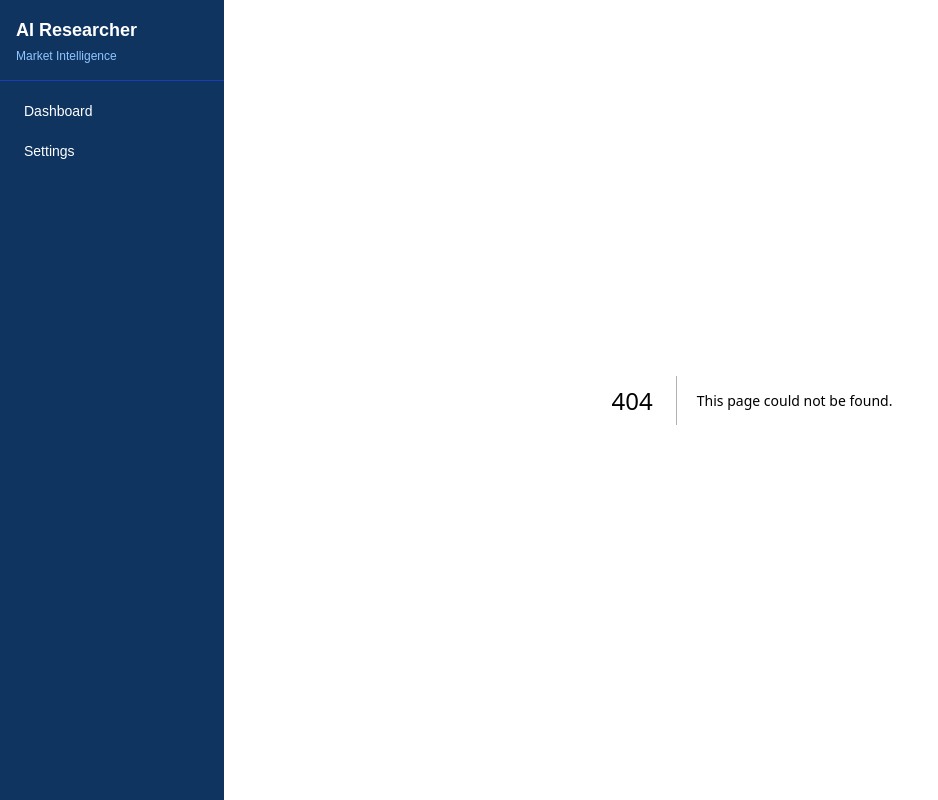
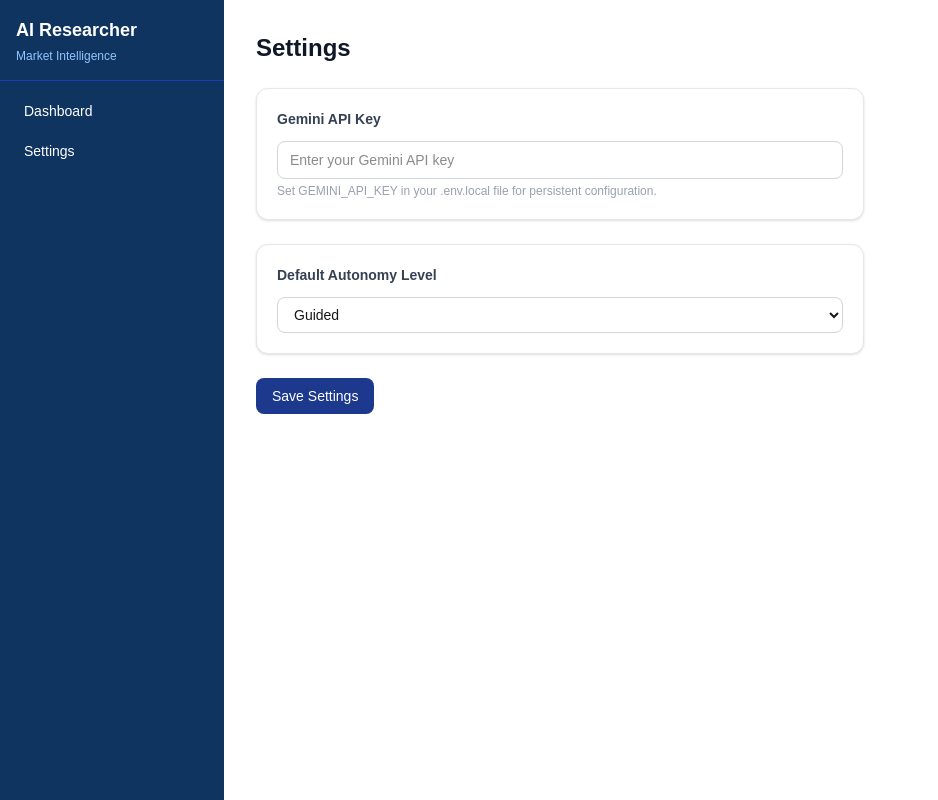
Before and after one commit to riffenconium/market-researcher, a Next.js app: page /settings in a window 1280 px wide. Before the commit this address had no page. Shown: the whole page, without its empty margins (0-938 px from the left). Built offline with nearby package versions, Linux system fonts and the light colour scheme; no server answers; the database is empty.

Commit message:
feat: add settings page with API key and autonomy config
Co-Authored-By: Claude Sonnet 4.6 <noreply@anthropic.com>

```diff
--- /dev/null
+++ b/src/app/settings/page.tsx
@@ -0,0 +1,72 @@
+"use client";
+
+import { useState, useEffect } from "react";
+import { Button } from "@/components/ui/button";
+import { Input } from "@/components/ui/input";
+
+export default function SettingsPage() {
+  const [geminiKey, setGeminiKey] = useState("");
+  const [defaultAutonomy, setDefaultAutonomy] = useState("guided");
+  const [saved, setSaved] = useState(false);
+
+  useEffect(() => {
+    fetch("/api/settings")
+      .then((res) => res.json())
+      .then((data) => {
+        setDefaultAutonomy(data.defaultAutonomy || "guided");
+      });
+  }, []);
+
+  const handleSave = async () => {
+    const updates: Record<string, string> = { defaultAutonomy };
+    if (geminiKey) updates.geminiApiKey = geminiKey;
+
+    await fetch("/api/settings", {
+      method: "PUT",
+      headers: { "Content-Type": "application/json" },
+      body: JSON.stringify(updates),
+    });
+
+    setSaved(true);
+    setTimeout(() => setSaved(false), 2000);
+  };
+
+  return (
+    <div className="p-8 max-w-2xl">
+      <h1 className="text-2xl font-bold text-gray-900 mb-6">Settings</h1>
+
+      <div className="space-y-6">
+        <div className="bg-white rounded-xl shadow-sm border border-gray-200 p-5">
+          <h2 className="text-sm font-semibold text-gray-700 mb-3">Gemini API Key</h2>
+          <Input
+            type="password"
+            value={geminiKey}
+            onChange={(e) => setGeminiKey(e.target.value)}
+            placeholder="Enter your Gemini API key"
+          />
+          <p className="text-xs text-gray-400 mt-1">
+            Set GEMINI_API_KEY in your .env.local file for persistent configuration.
+          </p>
+        </div>
+
+        <div className="bg-white rounded-xl shadow-sm border border-gray-200 p-5">
+          <h2 className="text-sm font-semibold text-gray-700 mb-3">Default Autonomy Level</h2>
+          <select
+            value={defaultAutonomy}
+            onChange={(e) => setDefaultAutonomy(e.target.value)}
+            className="w-full rounded-lg border border-gray-300 px-3 py-2 text-sm"
+          >
+            <option value="autonomous">Fully Autonomous</option>
+            <option value="guided">Guided</option>
+            <option value="checkpoint">Checkpoint</option>
+          </select>
+        </div>
+
+        <div className="flex items-center gap-3">
+          <Button onClick={handleSave}>Save Settings</Button>
+          {saved && <span className="text-sm text-green-600">Saved!</span>}
+        </div>
+      </div>
+    </div>
+  );
+}
```
